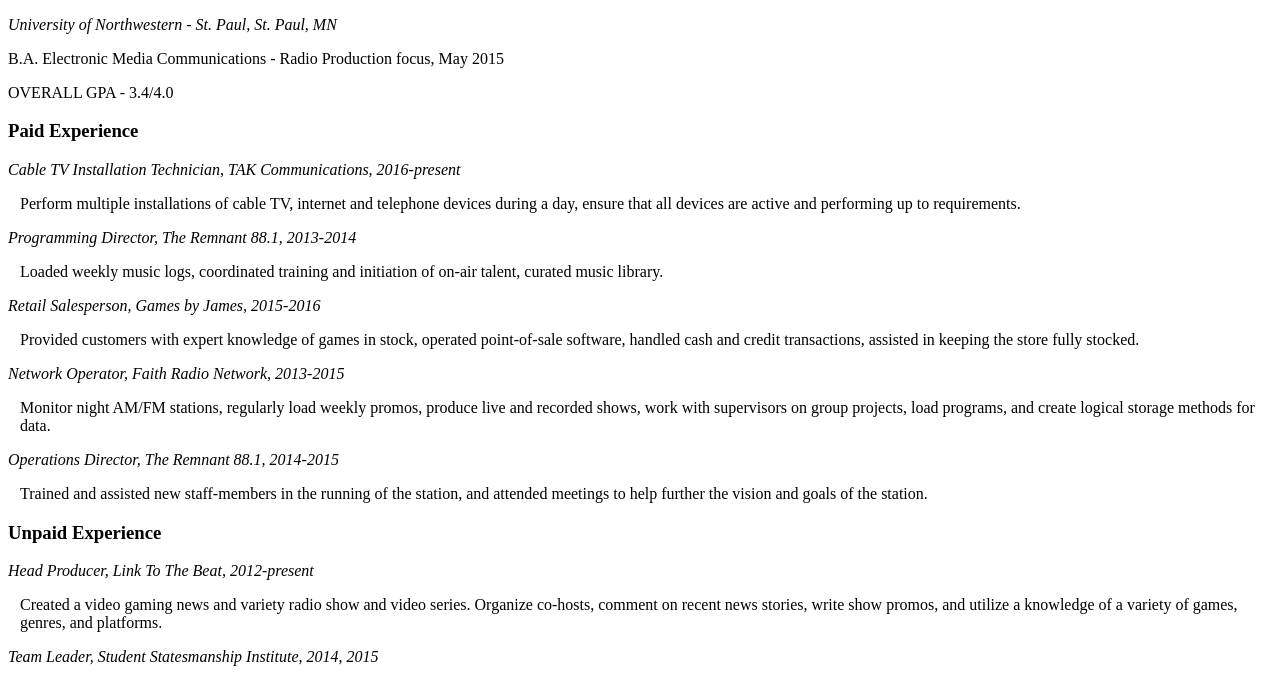
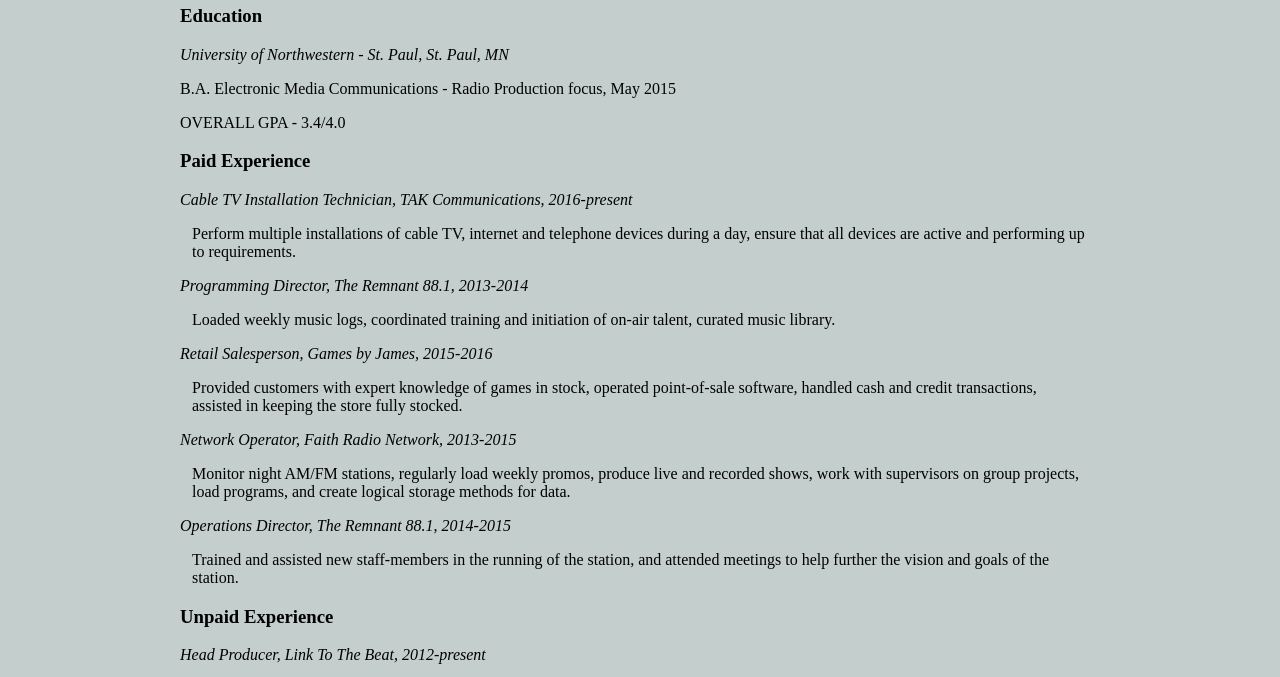
Before and after one commit to glass-joe/glass-joe.github.io, a plain HTML site: page index.html in a window 1280 px wide. Shown: the part 152-829 px from the top of the page. Drawn offline with Linux system fonts and the light colour scheme.

Commit message:
Update style.css

```diff
--- a/style.css
+++ b/style.css
@@ -1,4 +1,4 @@
-#container {
+body {
 	margin-top: 20px;
 	margin-left: 30px;
 	margin-right: 30px;
```
